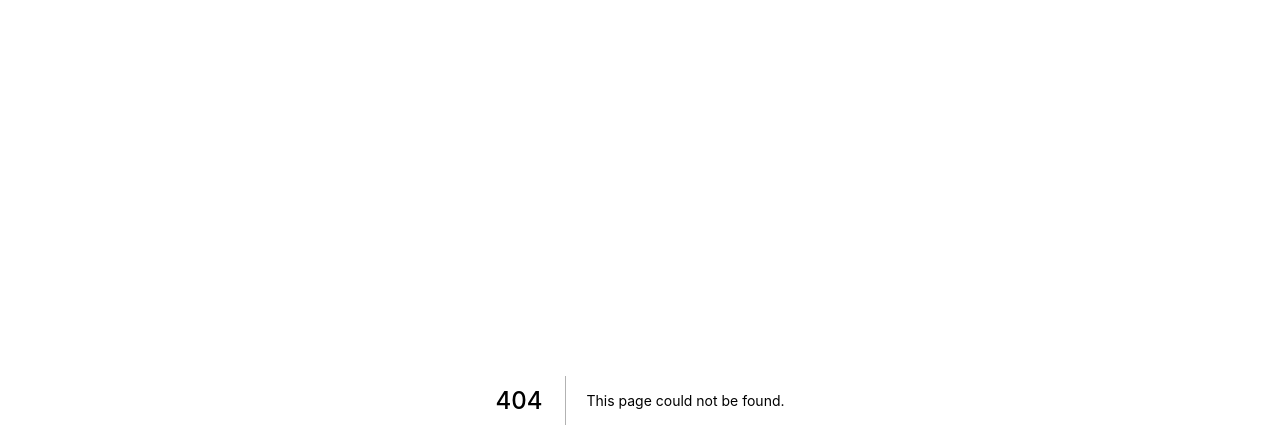
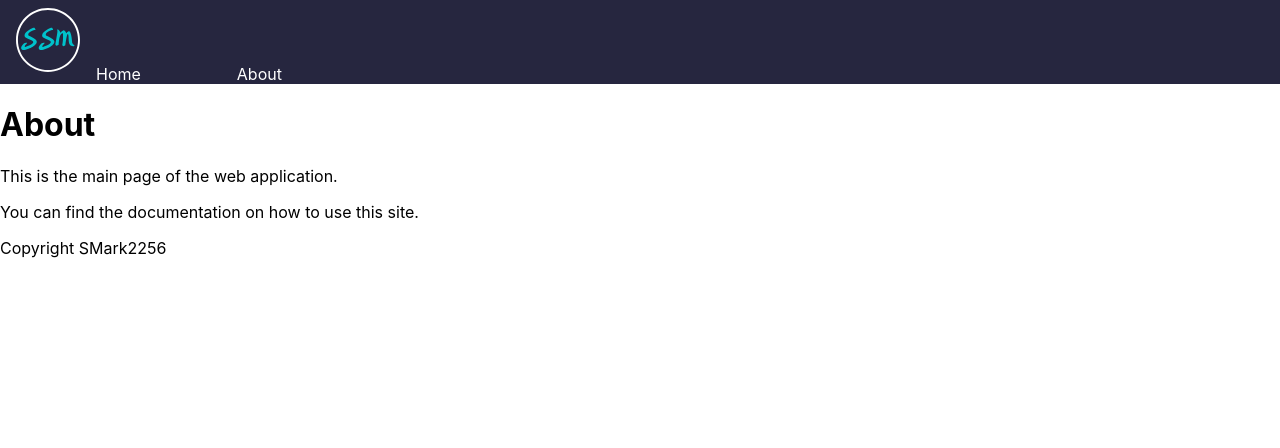
Before and after one commit to SMark2256/ReactCV, a Next.js app: page /about in a window 1280 px wide. Before the commit this address had no page. Shown: the top 448 px of the page. Built offline with nearby package versions, Linux system fonts and the light colour scheme.

Commit message:
2nd commit

```diff
--- /dev/null
+++ b/components/Footer.js
@@ -0,0 +1,9 @@
+const Footer = () => {
+      return (
+            <div className="footer">
+                  Copyright SMark2256
+            </div>
+       );
+}
+
+export default Footer;
--- /dev/null
+++ b/components/Layout.js
@@ -0,0 +1,14 @@
+import Footer from "./Footer";
+import Navbar from "./Navbar";
+
+const Layout = ({ children}) => {
+      return (
+            <div className="content">
+                  <Navbar />
+                  { children }
+                  <Footer />
+            </div>
+       );
+}
+
+export default Layout;
--- /dev/null
+++ b/components/Navbar.js
@@ -0,0 +1,17 @@
+import Link from 'next/link'
+import Image from 'next/image'
+import styles from '../styles/Home.module.css'
+
+const Navbar = () => {
+      return (
+            <nav className={styles.navigation}>
+                  <div className={styles.logo}>
+                        <Image src="/logo.svg" width={80} height={80}/>
+                  </div>
+                  <Link href="/"><a>Home</a></Link>
+                  <Link href="/about"><a>About</a></Link>
+            </nav>
+       );
+}
+
+export default Navbar;
--- a/pages/_app.js
+++ b/pages/_app.js
@@ -1,7 +1,12 @@
+import Layout from '../components/Layout'
 import '../styles/globals.css'
 
 function MyApp({ Component, pageProps }) {
-  return <Component {...pageProps} />
+  return (
+    <Layout>
+      <Component {...pageProps} />
+    </Layout>
+  )
 }
 
 export default MyApp
--- /dev/null
+++ b/pages/about.js
@@ -0,0 +1,11 @@
+const About = () => {
+      return (
+      <div>
+            <h1>  About </h1>
+            <p>   This is the main page of the web application.   </p>
+            <p>   You can find the documentation on how to use this site.     </p>
+      </div>
+      );
+}
+
+export default About;
--- a/styles/Home.module.css
+++ b/styles/Home.module.css
@@ -104,8 +104,18 @@
 }
 
 .logo {
-  height: 1em;
+  height: 4em;
   margin-left: 0.5rem;
+}
+
+.navigation {
+  background-color: rgba(0,0,30,0.85);
+  color: white;
+}
+
+.navigation a {
+
+  padding-left: 6rem;
 }
 
 @media (max-width: 600px) {
```
Also changed, not shown: pages/404.js (added, +25 -0 lines), pages/index.js (+4 -59 lines), public/logo.svg (added).
